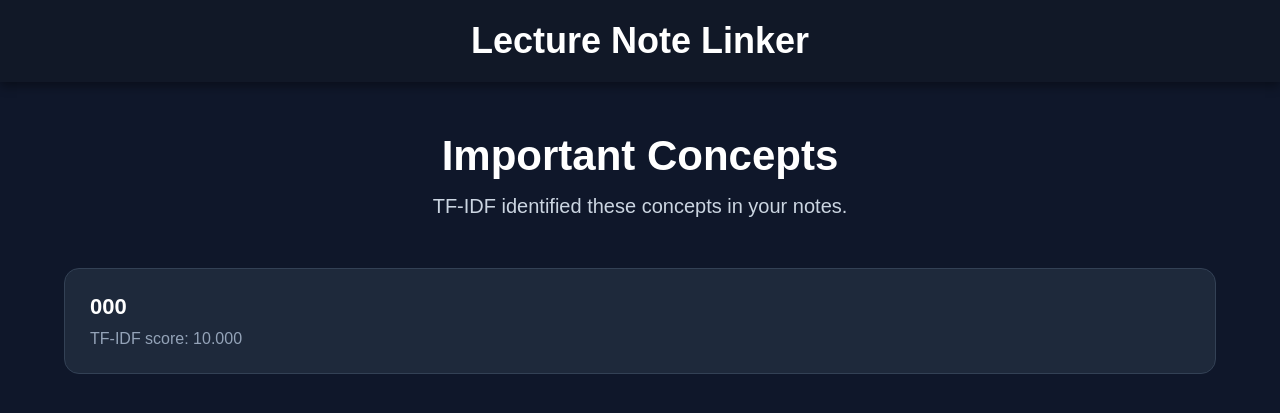
After one commit to richelle-a/lecture-note-linker, a Flask app: template templates/concepts.html in a window 1280 px wide. The commit adds this page. Shown: the top 413 px of the page. Run offline with Flask 3, Linux system fonts and the light colour scheme; the template is opened without the code that fills it: most values are stand-ins (such as "Sample title", 1, 10 or a date in 2020).

Commit message:
Implement TF-IDF concept extraction

```diff
--- a/app.py
+++ b/app.py
@@ -1,17 +1,26 @@
 from pathlib import Path
-from src.preprocessing import TextPreprocessor
+
 from flask import Flask, render_template, request
 
 from src.file_loader import FileLoader
+from src.preprocessing import TextPreprocessor
+from src.tfidf import TfidfExtractor
+
 
 app = Flask(__name__)
-preprocessor = TextPreprocessor()
+
 
 UPLOAD_FOLDER = Path("uploads")
 UPLOAD_FOLDER.mkdir(exist_ok=True)
 
+
 loader = FileLoader()
 
+preprocessor = TextPreprocessor()
+
+tfidf_extractor = TfidfExtractor(
+    max_features=30
+)
 
 @app.route("/")
 def home():
@@ -32,18 +41,18 @@ def upload():
 
     file.save(filepath)
 
-    text = loader.load(filepath)
-    cleaned_text = preprocessor.clean(text)
+    raw_text = loader.load(filepath)
 
-    return f"""
-    <h2>Preprocessing Complete!</h2>
-    <h3>Original Text</h3>
-    <pre>{text[:500]}</pre>
-    <hr>
-    <h3>Cleaned Text</h3>
-    <pre>{cleaned_text[:500]}</pre>
-    """
+    cleaned_text = preprocessor.clean(raw_text)
 
+    concepts = tfidf_extractor.extract(
+        [cleaned_text]
+    )
+
+    return render_template(
+        "concepts.html",
+        concepts=concepts
+    )
 
 if __name__ == "__main__":
     app.run(debug=True)
--- a/static/css/style.css
+++ b/static/css/style.css
@@ -202,3 +202,52 @@ font-size:32px;
 }
 
 }
+
+.concept-list {
+
+    display: grid;
+
+    grid-template-columns:
+        repeat(auto-fit, minmax(220px, 1fr));
+
+    gap: 20px;
+
+    margin-bottom: 50px;
+}
+
+
+.concept-card {
+
+    background: #1e293b;
+
+    padding: 25px;
+
+    border-radius: 15px;
+
+    border: 1px solid #334155;
+
+    transition: transform 0.2s ease;
+}
+
+
+.concept-card:hover {
+
+    transform: translateY(-5px);
+
+}
+
+
+.concept-card h3 {
+
+    font-size: 22px;
+
+    margin-bottom: 10px;
+
+}
+
+
+.concept-card p {
+
+    color: #94a3b8;
+
+}
--- /dev/null
+++ b/templates/concepts.html
@@ -0,0 +1,39 @@
+{% extends "base.html" %}
+
+{% block content %}
+
+<div class="hero">
+
+    <h2>Important Concepts</h2>
+
+    <p>
+        TF-IDF identified these concepts in your notes.
+    </p>
+
+</div>
+
+
+<div class="concept-list">
+
+    {% for concept, score in concepts %}
+
+        <div class="concept-card">
+
+            <div>
+
+                <h3>{{ concept }}</h3>
+
+                <p>
+                    TF-IDF score:
+                    {{ "%.3f"|format(score) }}
+                </p>
+
+            </div>
+
+        </div>
+
+    {% endfor %}
+
+</div>
+
+{% endblock %}
```
Also changed, not shown: src/preprocessing.py (+27 -13 lines), src/tfidf.py (+51 -0 lines), tests/test_tfidf.py (added, +33 -0 lines).
